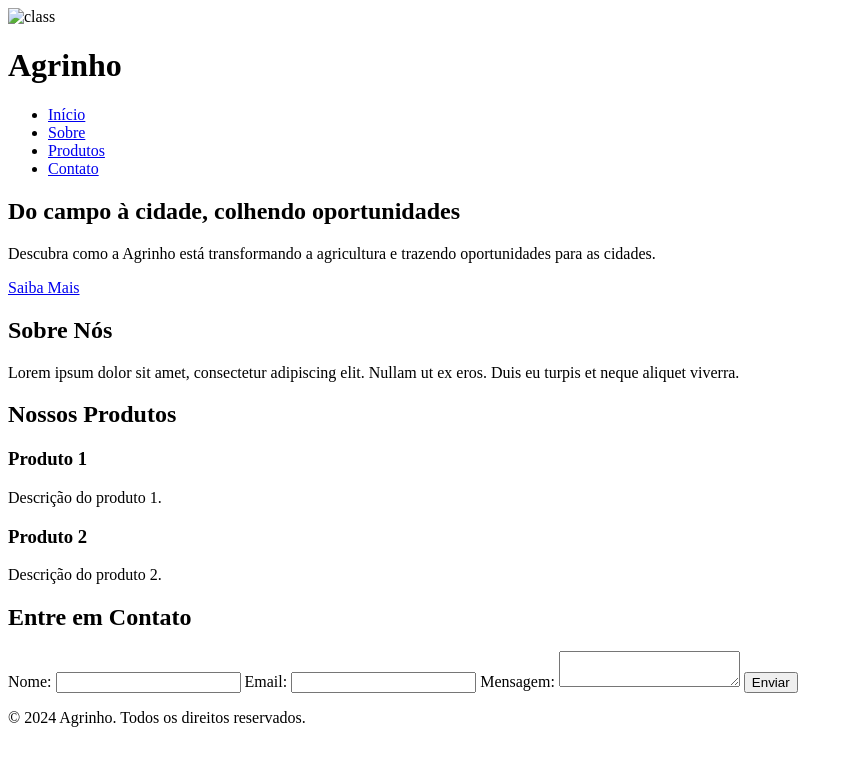
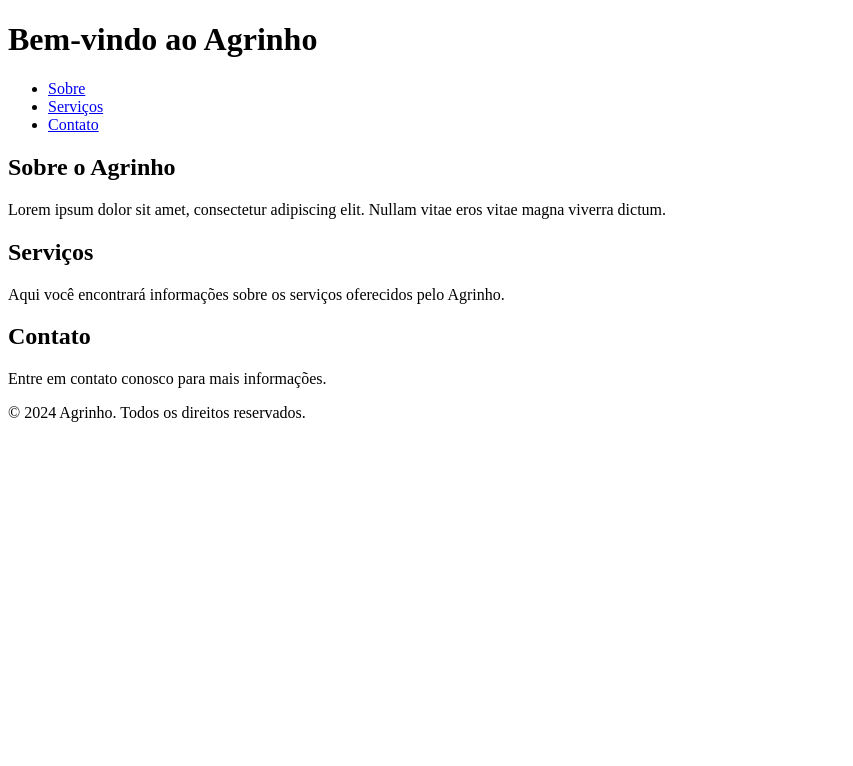
Before and after one commit to brendinhadograu08/agrinho24, a plain HTML site: page index.html in a window 1280 px wide. Shown: the whole page, without its empty margins (0-853 px from the left). Drawn offline with Linux system fonts and the light colour scheme.

Commit message:
rthrthn5665

```diff
--- a/index.html
+++ b/index.html
@@ -4,72 +4,46 @@
     <meta charset="UTF-8">
     <meta name="viewport" content="width=device-width, initial-scale=1.0">
     <title>Agrinho: do campo à cidade, colhendo oportunidades</title>
-    <link rel="stylesheet" href="styles.css">
+    <!-- Adicione os links para folhas de estilo CSS aqui -->
+    <!-- Adicione as tags meta e links para scripts JavaScript aqui, se necessário -->
 </head>
 <body>
+
 <header>
-      <img src="logo.png" alt="class"cabecalho imagem>
-        <div class="container">
-            <h1>Agrinho</h1>
+    <!-- Inclua o cabeçalho do site aqui, como o logotipo, navegação, etc. -->
+    <h1>Bem-vindo ao Agrinho</h1>
     <nav>
         <ul>
-                    <li><a href="#inicio">Início</a></li>
             <li><a href="#sobre">Sobre</a></li>
-                    <li><a href="#produtos">Produtos</a></li>
+            <li><a href="#servicos">Serviços</a></li>
             <li><a href="#contato">Contato</a></li>
         </ul>
     </nav>
-        </div>
 </header>
 
-    <section id="inicio" class="banner">
-        <div class="container">
-            <h2>Do campo à cidade, colhendo oportunidades</h2>
-            <p>Descubra como a Agrinho está transformando a agricultura e trazendo oportunidades para as cidades.</p>
-            <a href="#sobre" class="cta">Saiba Mais</a>
-        </div>
+<main>
+    <section id="sobre">
+        <h2>Sobre o Agrinho</h2>
+        <p>Lorem ipsum dolor sit amet, consectetur adipiscing elit. Nullam vitae eros vitae magna viverra dictum.</p>
+        <!-- Adicione mais informações sobre o Agrinho aqui -->
     </section>
 
-    <section id="sobre" class="content">
-        <div class="container">
-            <h2>Sobre Nós</h2>
-            <p>Lorem ipsum dolor sit amet, consectetur adipiscing elit. Nullam ut ex eros. Duis eu turpis et neque aliquet viverra.</p>
-        </div>
+    <section id="servicos">
+        <h2>Serviços</h2>
+        <p>Aqui você encontrará informações sobre os serviços oferecidos pelo Agrinho.</p>
+        <!-- Adicione detalhes sobre os serviços aqui -->
     </section>
 
-    <section id="produtos" class="content">
-        <div class="container">
-            <h2>Nossos Produtos</h2>
-            <div class="product">
-                <h3>Produto 1</h3>
-                <p>Descrição do produto 1.</p>
-            </div>
-            <div class="product">
-                <h3>Produto 2</h3>
-                <p>Descrição do produto 2.</p>
-            </div>
-        </div>
+    <section id="contato">
+        <h2>Contato</h2>
+        <p>Entre em contato conosco para mais informações.</p>
+        <!-- Adicione formulário de contato ou detalhes de contato aqui -->
     </section>
-
-    <section id="contato" class="content">
-        <div class="container">
-            <h2>Entre em Contato</h2>
-            <form action="#" method="post">
-                <label for="nome">Nome:</label>
-                <input type="text" id="nome" name="nome" required>
-                <label for="email">Email:</label>
-                <input type="email" id="email" name="email" required>
-                <label for="mensagem">Mensagem:</label>
-                <textarea id="mensagem" name="mensagem" required></textarea>
-                <button type="submit">Enviar</button>
-            </form>
-        </div>
-    </section>
+</main>
 
 <footer>
-        <div class="container">
+    <!-- Inclua o rodapé do site aqui, como informações de contato, links para redes sociais, etc. -->
     <p>&copy; 2024 Agrinho. Todos os direitos reservados.</p>
-        </div>
 </footer>
 
 </body>
```
Lines whose indentation alone changed are shown as unchanged.
